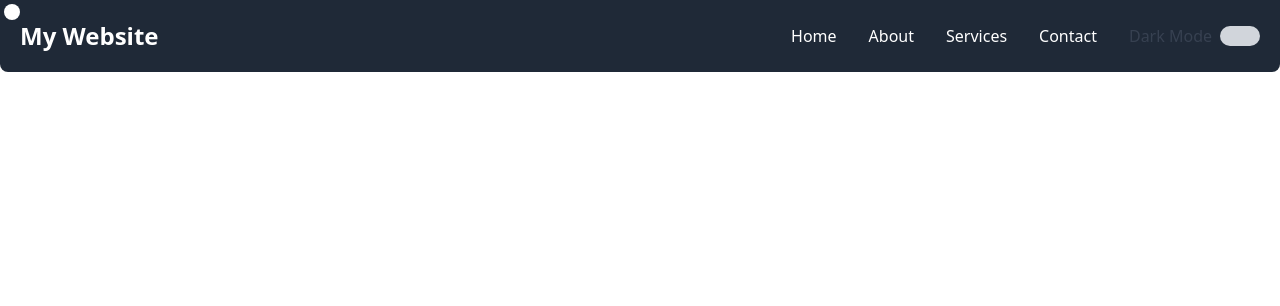
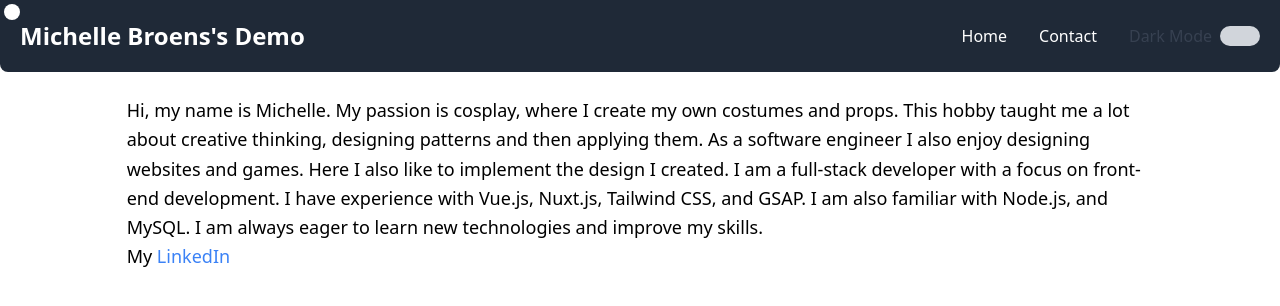
Before and after one commit to michellebroens96/vue-demo, a Nuxt app: page /contact in a window 1280 px wide. Shown: the top 306 px of the page. Built offline with nearby package versions, Linux system fonts and the light colour scheme.

Commit message:
added contact + dark mode stuff

```diff
--- a/components/DarkModeToggle.vue
+++ b/components/DarkModeToggle.vue
@@ -24,7 +24,7 @@ import { computed } from "vue";
 const darkModeStore = useDarkModeStore();
 const isDarkMode = computed({
   get: () => darkModeStore.isDarkMode,
-  set: (value) => darkModeStore.toggleDarkMode(),
+  set: () => darkModeStore.toggleDarkMode(),
 });
 
 const toggleDarkMode = () => {
--- a/components/Navbar.vue
+++ b/components/Navbar.vue
@@ -3,21 +3,20 @@
     class="flex items-center justify-between p-5 bg-gray-800 text-white rounded-b-lg"
   >
     <div class="flex items-center space-x-3">
-      <!-- Logo -->
-      <!-- <img src="@/assets/logo.png" alt="Logo" class="h-10" /> -->
-      <!-- Title -->
-      <h1 class="text-2xl font-semibold">My Website</h1>
+      <h1 class="text-2xl font-semibold">Michelle Broens's Demo</h1>
     </div>
     <nav>
       <ul class="flex space-x-8">
-        <li><a href="#" class="hover:underline">Home</a></li>
-        <li><a href="#" class="hover:underline">About</a></li>
-        <li><a href="#" class="hover:underline">Services</a></li>
-        <li><a href="#" class="hover:underline">Contact</a></li>
+        <li><NuxtLink to="/" class="hover:underline">Home</NuxtLink></li>
+        <li>
+          <NuxtLink to="/contact" class="hover:underline">Contact</NuxtLink>
+        </li>
         <li><DarkModeToggle /></li>
       </ul>
     </nav>
   </div>
 </template>
 
-<script setup lang="ts"></script>
+<script setup lang="ts">
+import DarkModeToggle from "~/components/DarkModeToggle.vue";
+</script>
--- /dev/null
+++ b/pages/contact.vue
@@ -0,0 +1,26 @@
+<template>
+  <Section>
+    <Typography variant="body">
+      Hi, my name is Michelle. My passion is cosplay, where I create my own
+      costumes and props. This hobby taught me a lot about creative thinking,
+      designing patterns and then applying them. As a software engineer I also
+      enjoy designing websites and games. Here I also like to implement the
+      design I created. I am a full-stack developer with a focus on front-end
+      development. I have experience with Vue.js, Nuxt.js, Tailwind CSS, and
+      GSAP. I am also familiar with Node.js, and MySQL. I am always eager to
+      learn new technologies and improve my skills.
+    </Typography>
+    <Typography variant="body" class="flex">
+      My&nbsp;
+      <span>
+        <NuxtLink to="https://www.linkedin.com/in/michellebroens/">
+          <Typography variant="body" color="accent"> LinkedIn</Typography>
+        </NuxtLink>
+      </span>
+    </Typography>
+  </Section>
+</template>
+<script setup lang="ts">
+import Typography from "~/components/partials/Typography.vue";
+import Section from "~/components/layout/Section.vue";
+</script>
```
